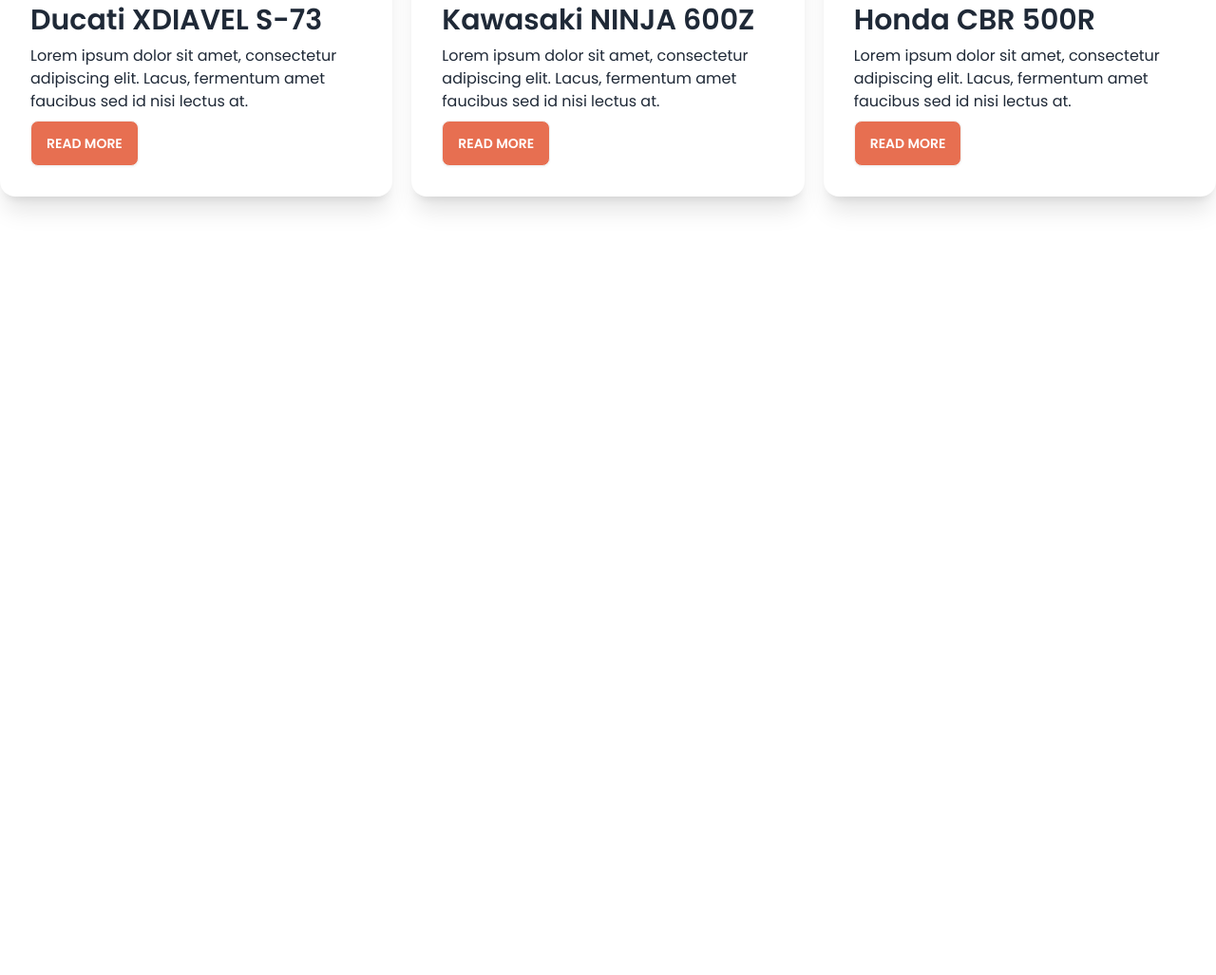
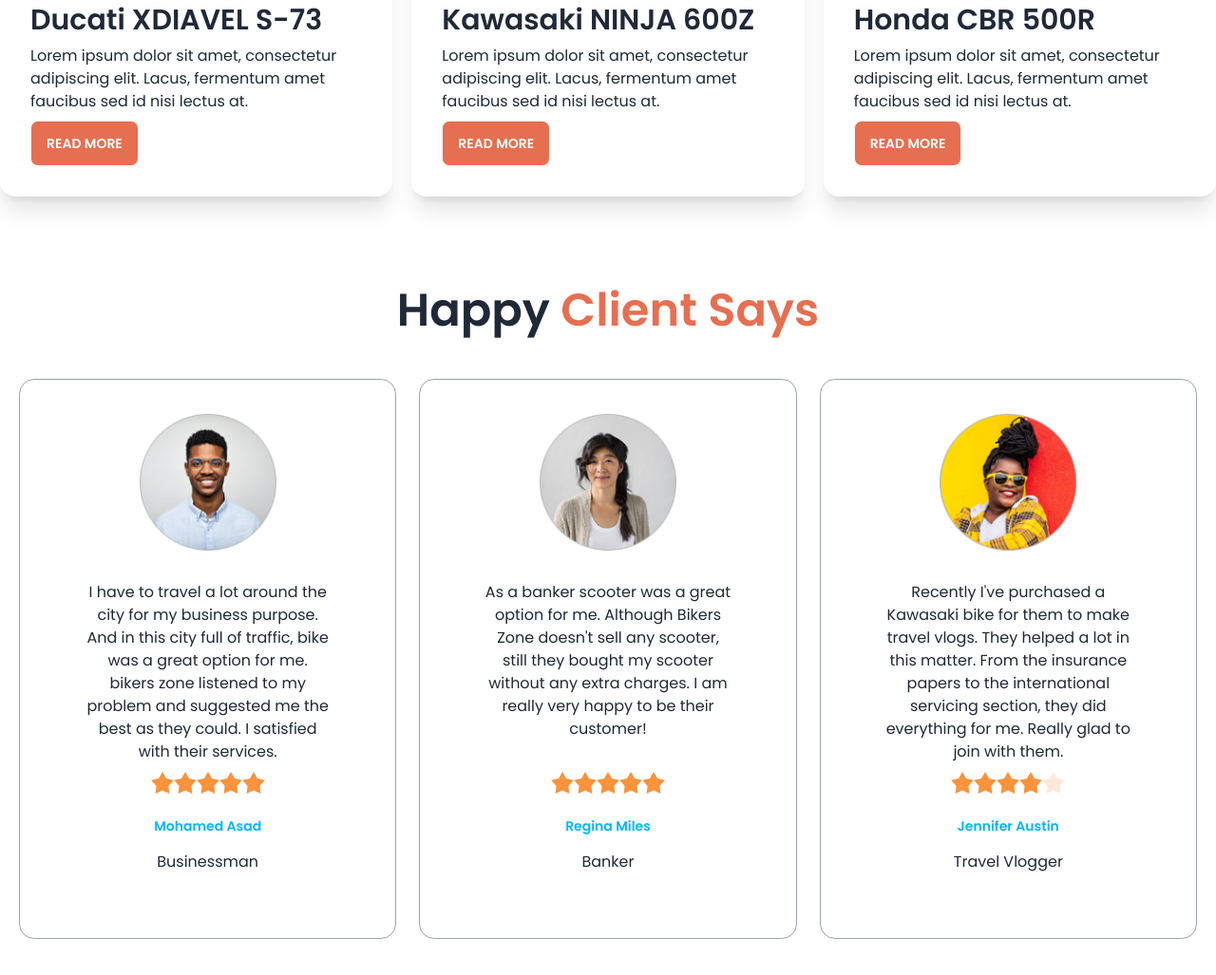
Before and after one commit to JabirH0ssain/bikers-zone-website, a plain HTML site: page index.html in a window 1280 px wide. Shown: the part 1099-2126 px from the top of the page at 95% size. Before the commit the page ends 1402 px from the top, so only its background shows below. Drawn offline with nearby package versions, Linux system fonts and the light colour scheme.

Commit message:
Added responsive happy clients review section

```diff
--- a/index.html
+++ b/index.html
@@ -247,6 +247,85 @@
       </div>
     </div>
     </section>
+
+    <!-- happy clients section -->
+
+    <section class="my-24">
+      <h3 class="text-5xl mb-12 font-semibold text-center">
+        Happy <span class="text-bike-pri">Client Says</span>
+      </h3>
+      <div class="grid grid-cols-1 md:grid-cols-2 lg:grid-cols-3 gap-6 m-5 md:m-5">
+
+        <!-- First review -->
+        <div class="card bg-base-100 p-9 border border-gray-400">
+          <figure><img class="w-36" src="./images/others/user-1.png" alt="Shoes" /></figure>
+          <div class="card-body text-center">
+            <p>I have to travel a lot around the city for my business purpose. And in this city full of traffic, bike was a great option for me.
+              bikers zone listened to my problem and suggested me the best as they could. I satisfied with their services.
+            </p>
+
+              <div class="rating justify-center">
+                <input type="radio" name="rating-2" class="mask mask-star-2 bg-orange-400" />
+                <input type="radio" name="rating-2" class="mask mask-star-2 bg-orange-400" />
+                <input type="radio" name="rating-2" class="mask mask-star-2 bg-orange-400" />
+                <input type="radio" name="rating-2" class="mask mask-star-2 bg-orange-400" checked />
+                <input type="radio" name="rating-2" class="mask mask-star-2 bg-orange-400" />
+              </div>
+            <div class="text-center space-y-4 mt-4">
+              <h4 class="text-sm font-semibold text-info">Mohamed Asad</h4>
+              <p>Businessman</p>
+
+            </div>
+            </div>
+          </div>
+
+          <!-- Second review -->
+        <div class="card bg-base-100 p-9 border border-gray-400">
+          <figure><img class="w-36" src="./images/others/user-2.png" alt="Shoes" /></figure>
+          <div class="card-body text-center">
+            <p>As a banker scooter was a great option for me. Although Bikers Zone doesn't sell any scooter, still they bought my scooter without any extra charges.
+              I am really very happy to be their customer!
+            </p>
+
+              <div class="rating justify-center">
+                <input type="radio" name="rating-2" class="mask mask-star-2 bg-orange-400" />
+                <input type="radio" name="rating-2" class="mask mask-star-2 bg-orange-400" />
+                <input type="radio" name="rating-2" class="mask mask-star-2 bg-orange-400" />
+                <input type="radio" name="rating-2" class="mask mask-star-2 bg-orange-400" checked />
+                <input type="radio" name="rating-2" class="mask mask-star-2 bg-orange-400" />
+              </div>
+            <div class="text-center space-y-4 mt-4">
+              <h4 class="text-sm font-semibold text-info">Regina Miles</h4>
+              <p>Banker</p>
+
+            </div>
+            </div>
+          </div>
+
+          <!-- Third review -->
+        <div class="card bg-base-100 p-9 border border-gray-400">
+          <figure><img class="w-36" src="./images/others/user-3.png" alt="Shoes" /></figure>
+          <div class="card-body text-center">
+            <p>Recently I've purchased a Kawasaki bike for them to make travel vlogs. They helped a lot in this matter. From the insurance papers to the international servicing section,
+               they did everything for me. Really glad to join with them.</p>
+
+              <div class="rating justify-center">
+                <input type="radio" name="rating-2" class="mask mask-star-2 bg-orange-400" />
+                <input type="radio" name="rating-2" class="mask mask-star-2 bg-orange-400" />
+                <input type="radio" name="rating-2" class="mask mask-star-2 bg-orange-400" />
+                <input type="radio" name="rating-2" class="mask mask-star-2 bg-orange-400" checked />
+                <input type="radio" name="rating-2" class="mask mask-star-2 bg-orange-400" />
+              </div>
+            <div class="text-center space-y-4 mt-4">
+              <h4 class="text-sm font-semibold text-info">Jennifer Austin</h4>
+              <p>Travel Vlogger</p>
+
+            </div>
+            </div>
+          </div>
+        </div>
+      </div>
+      </section>
     </main>
 
     <footer>
```
